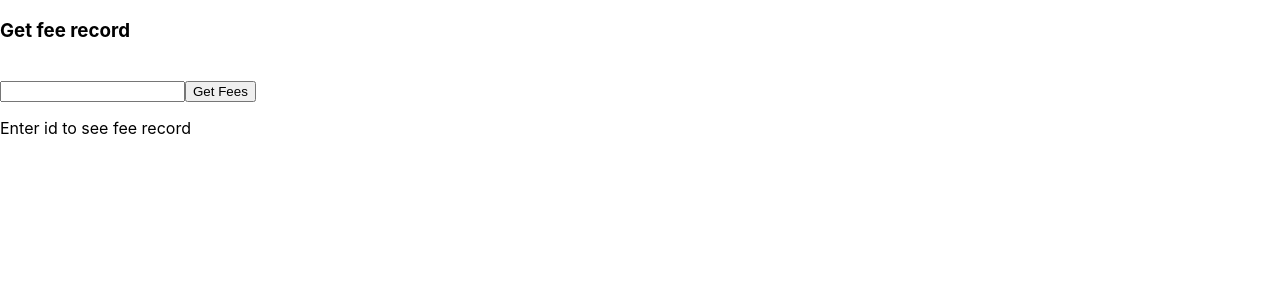
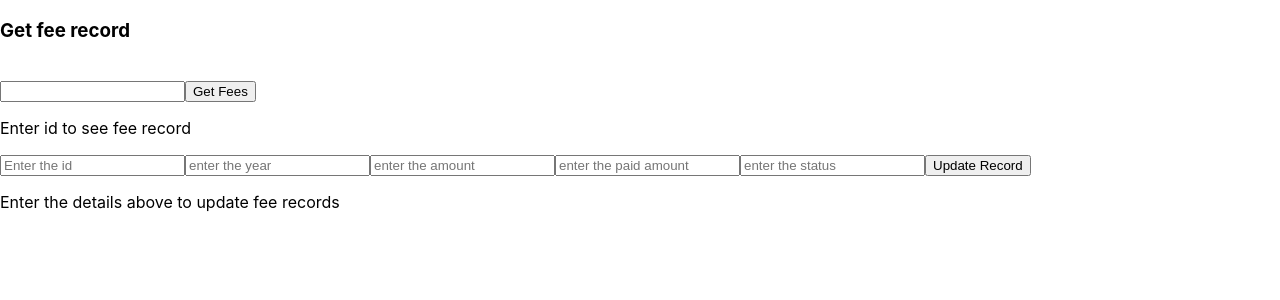
Before and after one commit to vikrant-chauhan1/SchoolFee-Management-System, a React (Create React App) app in the folder fee-management-frontend/: page /fees in a window 1280 px wide. Shown: the top 300 px of the page. Built offline with nearby package versions, Linux system fonts and the light colour scheme.

Commit message:
update fee record feature complete

```diff
--- a/fee-management-frontend/src/pages/Fees.jsx
+++ b/fee-management-frontend/src/pages/Fees.jsx
@@ -4,7 +4,13 @@ import axios from "axios";
 const Fees = ()=>{
     const [feeRecord,setFeeRecord] = useState(null);
     const [id,setId] = useState("")
-
+    const [updatedFeeRecord,setUpdatedFeeRecord] = useState(null);
+    const [form, setForm] = useState({
+        year:"",
+        amount:"",
+        paid_amount:"",
+        status:""
+    })
 
     const getFees = async()=>{
         const token = localStorage.getItem("token")
@@ -17,6 +23,7 @@ const Fees = ()=>{
             }
             )
             setFeeRecord(result.data);
+            setId("")
         } catch (error) {
             console.error(error);
             console.log(error);
@@ -26,21 +33,32 @@ const Fees = ()=>{
 
     const updateFeeRecord = async()=>{
         const token = localStorage.getItem("token");
+        try {
                 const result = await axios.put(`http://localhost:5000/api/fees/${id}`,
-            {
-                year,
-                amount,
-                paid_status,
-                status
-            },
+
+                  form
+                ,
                 {
                     headers:{
                         Authorization:`Bearer ${token}`
                     }
                 }
-        )
+            );
+            setUpdatedFeeRecord(result.data);
+            alert("student's fee records are updated mah man!")
+        } catch (error) {
+            console.error(error);
+            alert("Error updating fee records")
+        }
 
+    };
 
+    const handleChange =(e)=>{
+        const {name,value} = e.target;
+        setForm((prev)=>({
+            ...prev,
+            [name]:["year","paid_amount","amount"].includes(name)? Number(value) : value
+        }))
     }
 
     return(
@@ -54,6 +72,8 @@ const Fees = ()=>{
             <div>
                 {feeRecord?
                 <div>
+                    <ul>
+                        <li>
                             <p>Name:{feeRecord.name}</p>
                             <p>ID:{feeRecord.student_id}</p>
                             <p>Class:{feeRecord.class}</p>
@@ -62,10 +82,36 @@ const Fees = ()=>{
                             <p>Amount:{feeRecord.amount}</p>
                             <p>Paid Amount:{feeRecord.paid_amount}</p>
                             <p>Status:{feeRecord.status}</p>
+                        </li>
+                    </ul>
                  </div>
                 :
 
                 <p>Enter id to see fee record</p>}
+            </div>
+
+            <div>
+                <input type="text" placeholder="Enter the id" value={id} onChange={(e)=>{setId(e.target.value)}} />
+                <input type="text" placeholder="enter the year" name="year" value={form.year} onChange={handleChange} />
+                <input type="text" placeholder="enter the amount" name="amount" value={form.amount} onChange={handleChange}    />
+                <input type="text" placeholder="enter the paid amount" name="paid_amount" value={form.paid_amount} onChange={handleChange} />
+                <input type="text" placeholder="enter the status" name="status" value={form.status} onChange={handleChange} />
+                <button onClick={updateFeeRecord}>Update Record </button>
+            </div>
+            <div>
+                {updatedFeeRecord?
+                <div>
+                    <ul>
+
+                        <li>{updatedFeeRecord.student_id}</li>
+                        <li>{updatedFeeRecord.year}</li>
+                        <li>{updatedFeeRecord.amount}</li>
+                        <li>{updatedFeeRecord.paid_amount}</li>
+                        <li>{updatedFeeRecord.status}</li>
+                    </ul>
+                </div>
+                :
+                <p>Enter the details above to update fee records</p>}
             </div>
 
         </div>
```
Lines whose indentation alone changed are shown as unchanged.
